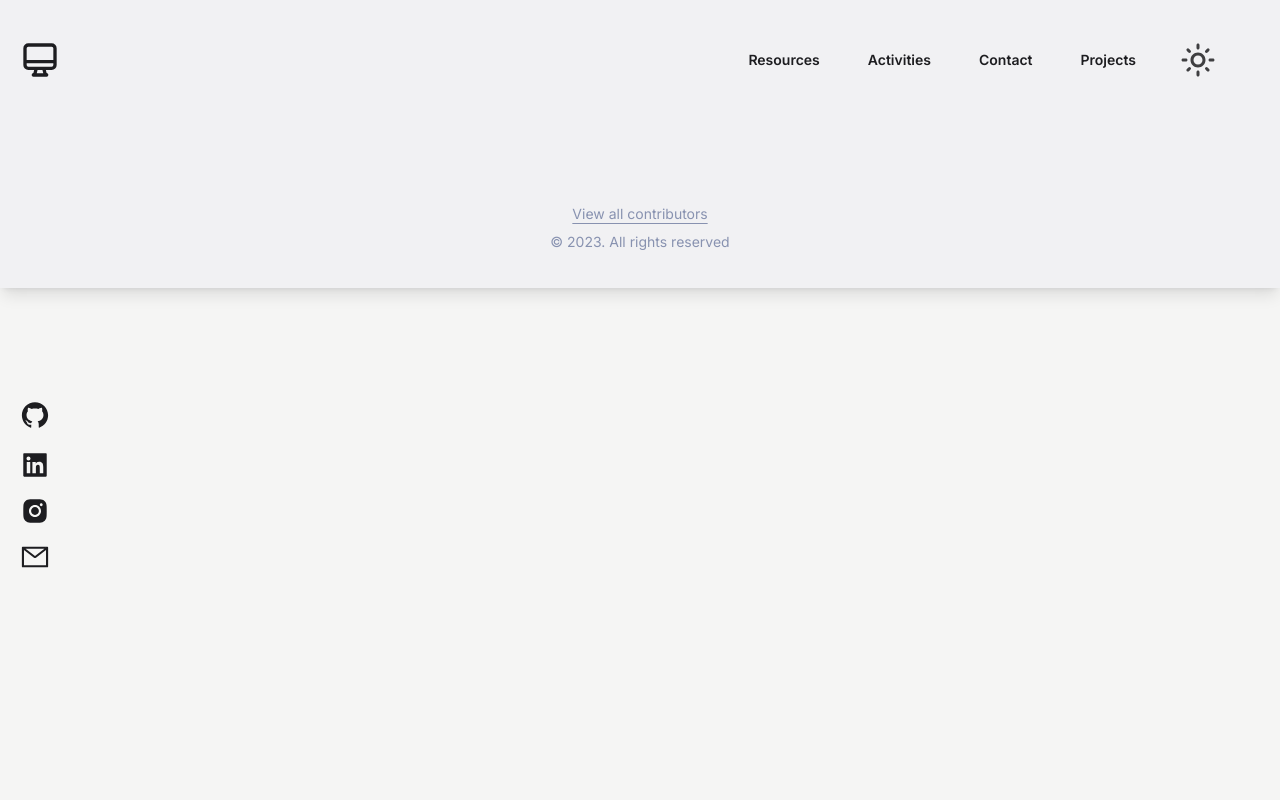
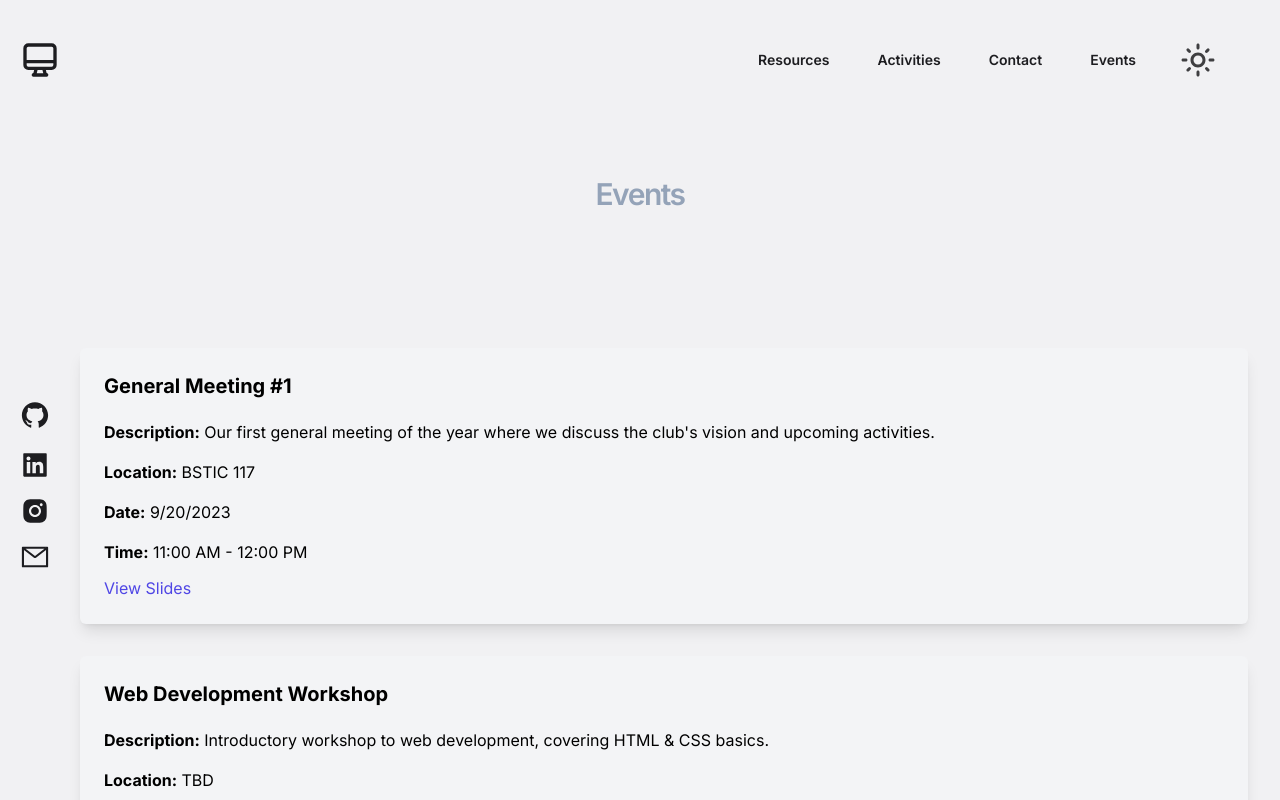
Before and after one commit to OppedRawen/IVC-Computer-Science, a React (Create React App) app: page /events in a window 1280 px wide. Shown: the top 800 px of the page. Built offline with nearby package versions, Linux system fonts and the light colour scheme.

Commit message:
events template

```diff
--- a/src/App.js
+++ b/src/App.js
@@ -8,7 +8,7 @@ import Activities from './pages/activities';
 import Footer from "./components/footer";
 import {Navbar,Loading} from './components';
 import { BrowserRouter as Router,Route,Routes } from 'react-router-dom';
-import {Contact,Resources,About,Introduction,Projects,ConceptIntroductions, GuestLectures,CodingChallenge,TeamProjects} from './pages';
+import {Contact,Resources,About,Introduction,Events,ConceptIntroductions, GuestLectures,CodingChallenge,TeamProjects} from './pages';
 import NewHome from './pages/NewHome';
 
 
@@ -60,7 +60,7 @@ useEffect(() => {
 
                 </>} />
               <Route path="/resources" element={<Resources />} />
-              <Route path="/projects" element={<Projects />} />
+              <Route path="/events" element={<Events />} />
               <Route path = "/activities" element={<Activities />} />
               <Route path="/contact" element={<Contact />} />
               <Route path="/activities/concept-introductions" element={<ConceptIntroductions />} />
--- a/src/components/Navbar.jsx
+++ b/src/components/Navbar.jsx
@@ -114,11 +114,11 @@ const toggleMenu = () => {
                     </li>
                     <li className="ml-6 mr-6 font-semibold hover:text-[#54d5bb]">
                         <motion.div
-                            href="#projects"
+                            href="#events"
                             whileTap={{ scale: 0.95 }}
 
                         >
-                          <Link to="/projects" onClick={() => setMenuOpen(false)}>Projects</Link>
+                          <Link to="/events" onClick={() => setMenuOpen(false)}>Events</Link>
                         </motion.div>
                     </li>
                     <li>
--- a/src/components/fakeData.js
+++ b/src/components/fakeData.js
@@ -295,17 +295,27 @@ export const organizationsMap = [
 		tags: ["hackathon"],
 	},
 ];
-export const projectsMap = [
-{
-	id:1,
-	title:"McDonaldsorKFCquiz",
-	description:"A quiz to determine if you are a McDonalds or KFC person",
+// would use database in the future
+export const eventsMap = [
+    {
+        "id": 1,
+        "title": "General Meeting #1",
+        "description": "Our first general meeting of the year where we discuss the club's vision and upcoming activities.",
+        "location": "BSTIC 117",
+        "date": "9/20/2023",
+        "time": "11:00 AM - 12:00 PM",
+        "slideLink": "https://example.com/slide1",
+        "pastEvent": true
+    },
+    {
+        "id": 2,
+        "title": "Web Development Workshop",
+        "description": "Introductory workshop to web development, covering HTML & CSS basics.",
+        "location": "TBD",
+        "date": "10/5/2023",
+        "time": "5:00 PM - 7:00 PM",
+        "slideLink": "https://example.com/slide2",
+        "pastEvent": false
+    }
 
-},
-{
-	id:2,
-	title:"personality-quiz",
-	description:"A quiz to determine your personality",
-
-}
-];
+]
--- /dev/null
+++ b/src/pages/Events.jsx
@@ -0,0 +1,34 @@
+import React,{useState,useEffect} from "react";
+import { eventsMap } from "../components/fakeData";
+const Events = () => {
+  const [events, setEvents] = useState([]);
+
+  useEffect(() => {
+      setEvents(eventsMap);
+  }, []);
+    return(
+      <>
+      <section id="events" className="text-3xl py-2 text-gray-500 font-medium text-center ">
+          <h2>Events</h2>
+      </section>
+      <section className="max-w-screen-xl m-auto md:pl-20 px-8 py-24">
+          {events.length ? (
+              events.map(event => (
+                  <div key={event.id} className="event mb-8 bg-gray-100 p-6 rounded-md shadow-lg">
+                      <h3 className="text-xl font-bold mb-4">{event.title}</h3>
+                      <p className="mb-2"><strong>Description:</strong> {event.description}</p>
+                      <p className="mb-2"><strong>Location:</strong> {event.location}</p>
+                      <p className="mb-2"><strong>Date:</strong> {event.date}</p>
+                      <p className="mb-2"><strong>Time:</strong> {event.time}</p>
+                      <a href={event.slideLink} target="_blank" rel="noopener noreferrer" className="text-indigo-600 hover:text-indigo-800">View Slides</a>
+                  </div>
+              ))
+          ) : (
+              <h1 className="text-h1-light">No events available at the moment.</h1>
+          )}
+      </section>
+  </>
+    );
+};
+
+export default Events;
--- a/src/pages/Projects.jsx
+++ /dev/null
@@ -1,19 +0,0 @@
-import React from "react";
-
-const Projects = () => {
-
-    return(
-        <>
-        <section id="projects" className=" text-3xl py-2 text-gray-500 font-medium text-center ">
-        <h2>Projects</h2>
-      </section>
-      <section className=" max-w-screen-xl m-auto md:pl-20 px-8 py-24 sm:32">
-        <h1 className="text-h1-light">
-          To be added
-        </h1>
-      </section>
-      </>
-    );
-};
-
-export default Projects;
--- a/src/pages/index.js
+++ b/src/pages/index.js
@@ -2,10 +2,10 @@ import About from './About';
 import Activities from './activities';
 import Contact from './Contact';
 import Introduction from './Introduction';
-import Projects from './Projects';
+import Events from './Events';
 import Resources from './Resources';
 import ConceptIntroductions from './ConceptIntroductions';
 import GuestLectures from './GuestLectures';
 import CodingChallenge from './CodingChallenge';
 import TeamProjects from './TeamProjects';
-export { About, Activities, Contact, Introduction, Projects, Resources, ConceptIntroductions, GuestLectures, CodingChallenge, TeamProjects };
+export { About, Activities, Contact, Introduction, Events, Resources, ConceptIntroductions, GuestLectures, CodingChallenge, TeamProjects };
```
